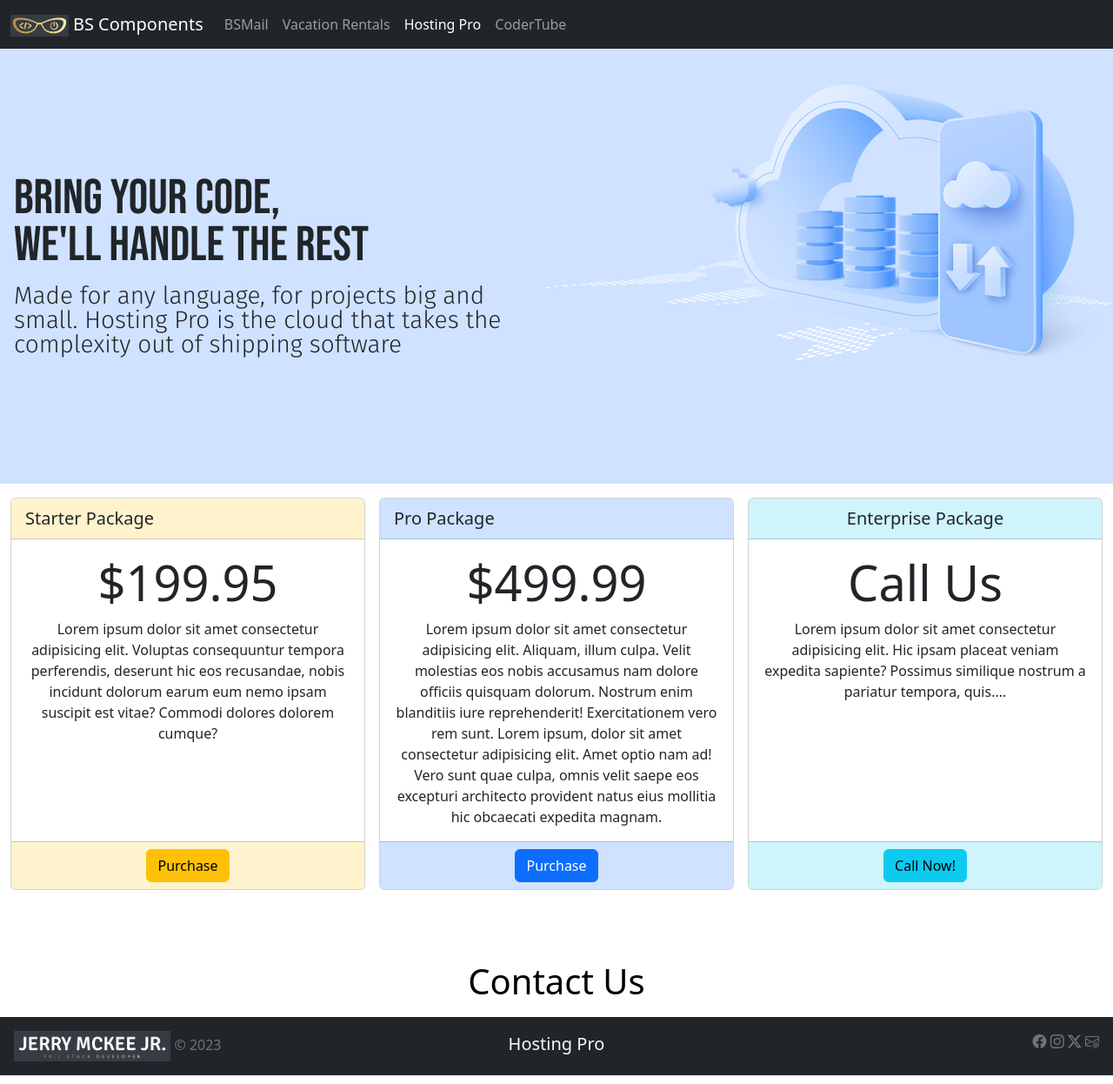
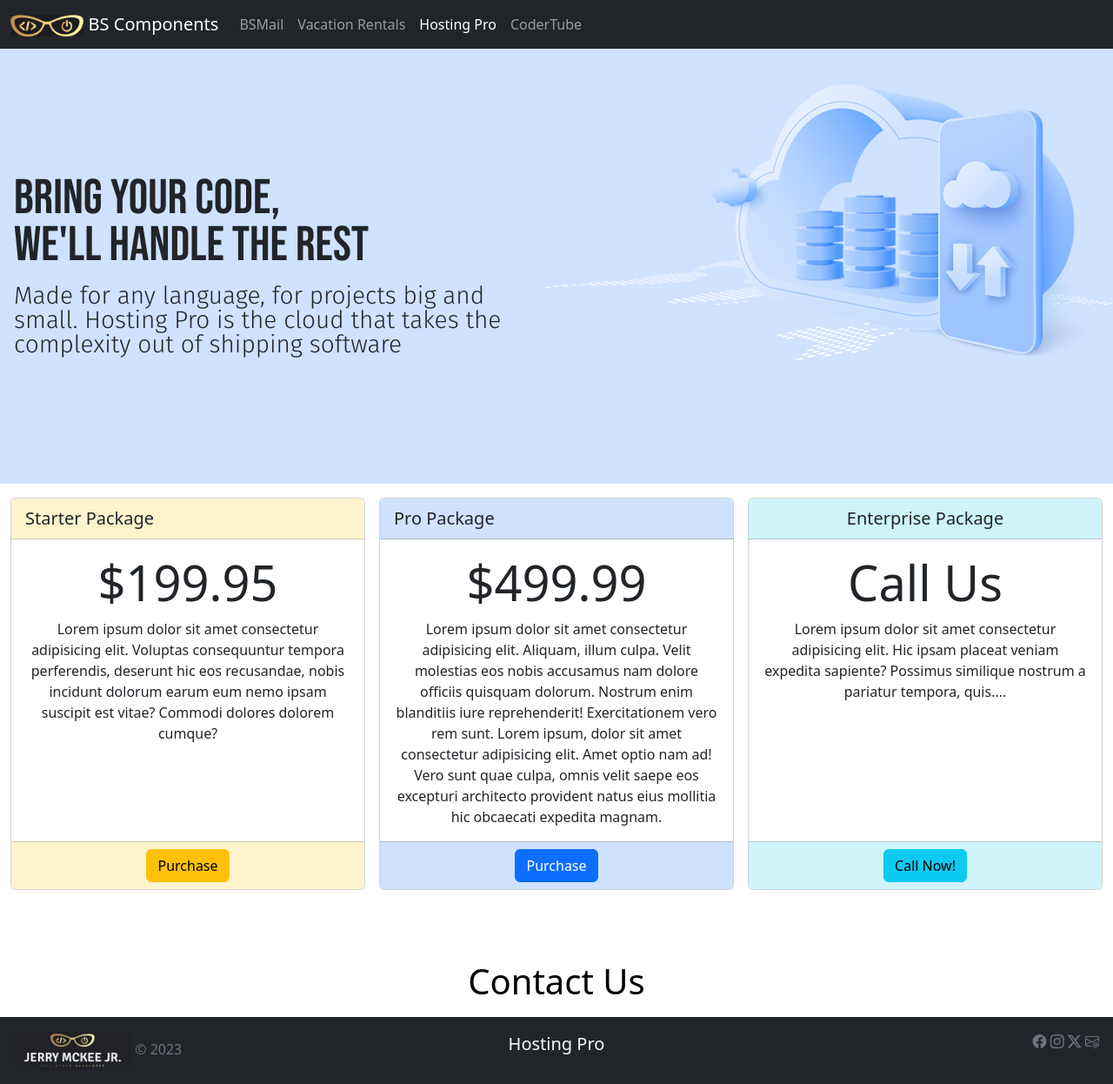
Before and after one commit to McKeeJerry-FS/BootstrapComponents, a plain HTML site: page hosting.html in a window 1280 px wide. Shown: the whole page at 87% size. Drawn offline with nearby package versions, Linux system fonts and the light colour scheme; a web font is replaced by a local one.

Commit message:
changes to branding elements

```diff
--- a/css/site.css
+++ b/css/site.css
@@ -22,7 +22,7 @@
 
 /* name logo */
 #name_logo {
-    height: 35px;
+    height: 45px;
 }
 
 #nav_logo{
--- a/hosting.html
+++ b/hosting.html
@@ -27,7 +27,7 @@
     <!-- navbar -->
     <nav class="navbar navbar-expand-lg navbar-dark bg-dark">
         <div class="container-fluid">
-            <a class="navbar-brand" href="/index.html"><img src="/img/icon_logo.png" alt="" id="nav_logo"> BS Components</a>
+            <a class="navbar-brand" href="/index.html"><img src="/img/icon_logo_enhanced.png" alt="" id="nav_logo"> BS Components</a>
             <button class="navbar-toggler" type="button" data-bs-toggle="collapse"
                 data-bs-target="#navbarSupportedContent" aria-controls="navbarSupportedContent"
                 aria-expanded="false" aria-label="Toggle navigation">
@@ -171,7 +171,7 @@
 
     <footer class="bg-dark p-3 container-fluid">
         <div class="row row-cols-1 row-cols-md-3 text-center">
-            <div class="col text-secondary text-md-start"><img src="/img/name_logo.png" alt="" id="name_logo"> &copy; 2023</div>
+            <div class="col text-secondary text-md-start"><img src="/img/navbar_logo_enhanced.jpeg" alt="" id="name_logo"> &copy; 2023</div>
 
             <div class="col text-light lead">Hosting Pro</div>
 
```
Also changed, not shown: codertube.html (+1 -1 lines), index.html (+2 -2 lines), vacation.html (+2 -2 lines), img/icon_logo_enhanced.png (added), img/navbar_logo_enhanced.jpeg (added).
